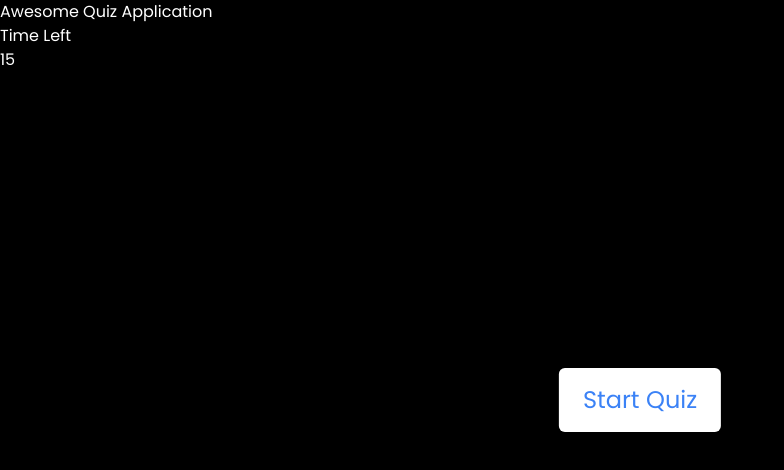
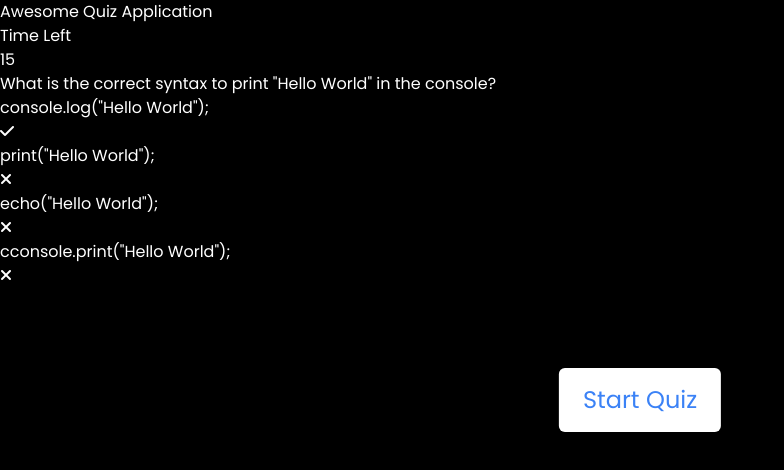
Before and after one commit to oluseguncodess/web3Bridge-quiz-app, a website: page public/index.html in a window 1280 px wide. Shown: the whole page, without its empty margins (0-784 px from the left). Drawn offline with Linux system fonts and the light colour scheme.

Commit message:
create quiz questions

```diff
--- a/public/index.html
+++ b/public/index.html
@@ -6,6 +6,8 @@
 
     <link rel="stylesheet" href="./style.css">
     <title>Quiz App</title>
+
+    <link rel="stylesheet" href="https://cdnjs.cloudflare.com/ajax/libs/font-awesome/6.6.0/css/all.min.css" integrity="sha512-Kc323vGBEqzTmouAECnVceyQqyqdsSiqLQISBL29aUW4U/M7pSPA/gEUZQqv1cwx4OnYxTxve5UMg5GT6L4JJg==" crossorigin="anonymous" referrerpolicy="no-referrer" />
 </head>
 <body class="bg-black text-white">
 
@@ -44,6 +46,31 @@
                 <div>15</div>
             </div>
         </header>
+
+        <section>
+            <div>
+                <span>What is the correct syntax to print "Hello World" in the console?</span>
+            </div>
+
+            <div>
+                <div>
+                    <span>console.log("Hello World");</span>
+                    <div><i class="fas fa-check"></i></div>
+                </div>
+                <div>
+                    <span>print("Hello World");</span>
+                    <div><i class="fas fa-times"></i></div>
+                </div>
+                <div>
+                    <span>echo("Hello World");</span>
+                    <div><i class="fas fa-times"></i></div>
+                </div>
+                <div>
+                    <span>cconsole.print("Hello World");</span>
+                    <div><i class="fas fa-times"></i></div>
+                </div>
+            </div>
+        </section>
     </div>
 
 
```
